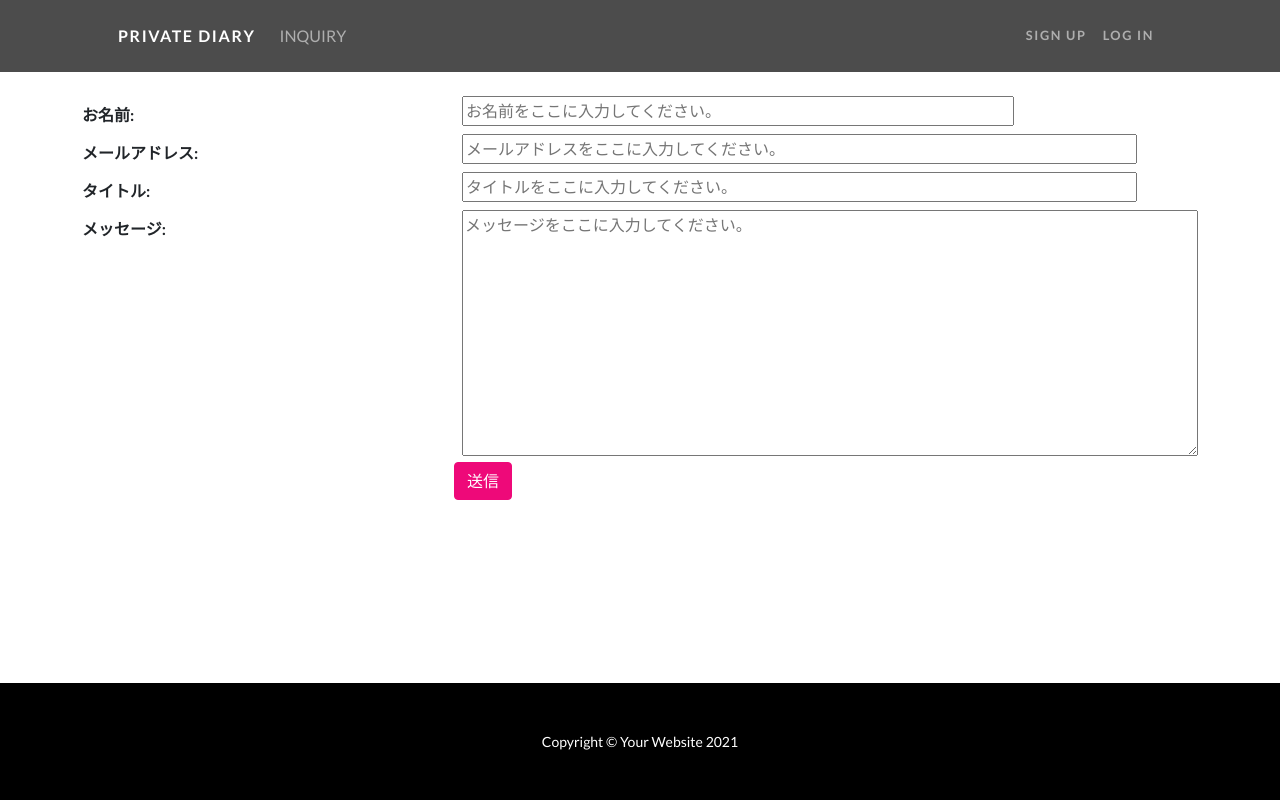
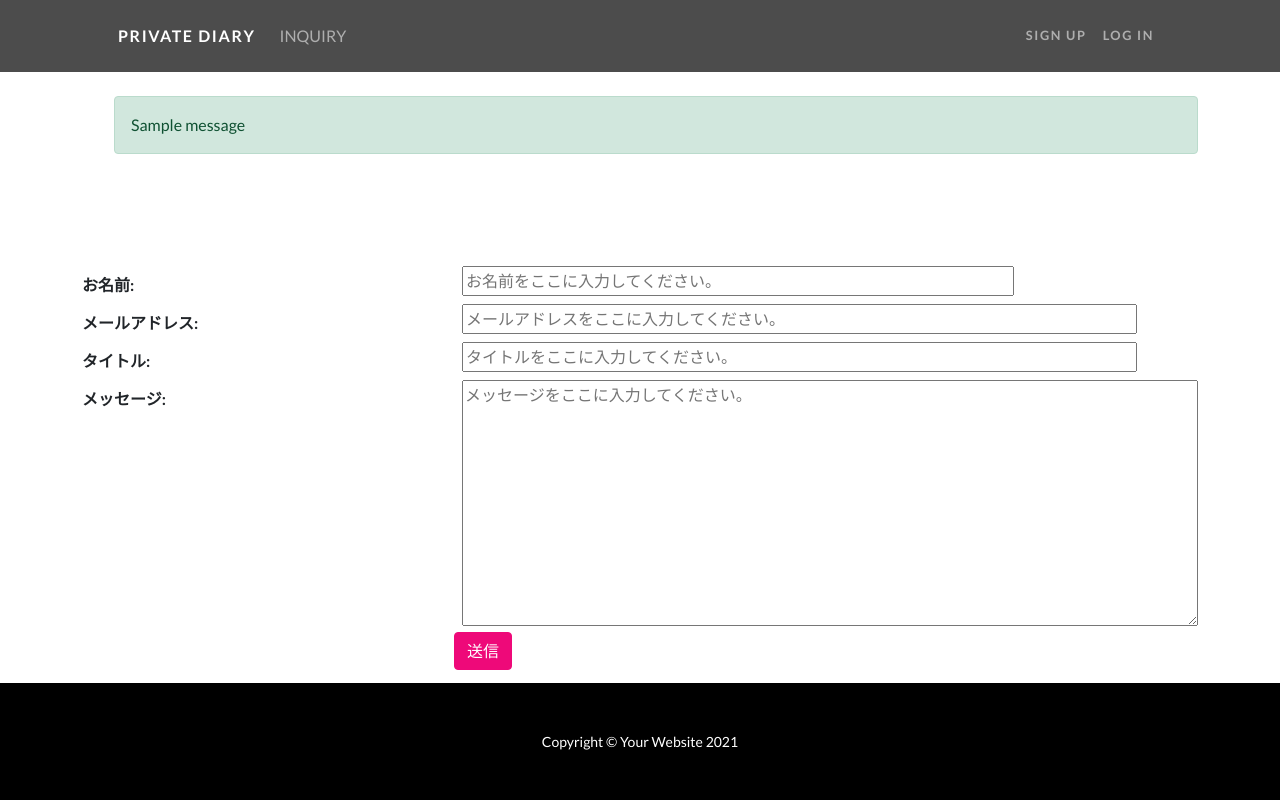
Before and after one commit to sakata0130/private_diary, a Django app: page /inquiry/ in a window 1280 px wide. Run offline with Django 3.2, Linux system fonts and the light colour scheme; tables that the repository leaves empty hold one stand-in row (values such as "Sample post"); one stand-in notice (Sample message) is shown; some libraries are stand-ins or nearby versions.

Commit message:
フォーム機能設定

```diff
--- a/diary/forms.py
+++ b/diary/forms.py
@@ -1,4 +1,5 @@
 from django import forms
+from django.core.mail import EmailMessage
 
 class InquiryForm(forms.Form):
     name = forms.CharField(label='お名前', max_length=30)
@@ -20,3 +21,22 @@ class InquiryForm(forms.Form):
 
         self.fields['message'].widget.attrs['class'] = 'col-12'
         self.fields['message'].widget.attrs['placeholder'] = 'メッセージをここに入力してください。'
+
+    def send_email(self):
+        name = self.cleaned_data['name']
+        email = self.cleaned_data['email']
+        title = self.cleaned_data['title']
+        message = self.cleaned_data['message']
+
+        subject = 'お問い合わせ {}'.format(title)
+        message = '送信者名: {0}\nメールアドレス: {1}\nメッセージ:\n{2}'.format(name, email, message)
+        from_email = 'admin@example.com'
+        to_list = [
+            'test@example.com'
+        ]
+        cc_list = [
+            email
+        ]
+
+        message = EmailMessage(subject=subject, body=message, from_email=from_email, to=to_list, cc=cc_list)
+        message.send()
--- a/diary/templates/diary/base.html
+++ b/diary/templates/diary/base.html
@@ -39,6 +39,22 @@
 
         {% block header %}{% endblock %}
 
+        {% if messages %}
+            <div class ="container">
+                <div class="row">
+                    <div class="my-div-style w-100">
+                        <ul class="messages" style="list-style: none;">
+                            {% for message in messages %}
+                            <li {% if message.tags %} class="{{ message.tags }}" {% endif %}>
+                                {{ message }}
+                            </li>
+                            {% endfor %}
+                        </ul>
+                    </div>
+                </div>
+            </div>
+        {% endif %}
+
         {% block contents %}{% endblock %}
 
         <!-- Footer-->
--- a/diary/views.py
+++ b/diary/views.py
@@ -1,7 +1,12 @@
+import logging
 from django.http.response import Http404, HttpResponse
 from django.shortcuts import render
 from django.views import generic
 from .forms import InquiryForm
+from django.urls import reverse_lazy
+from django.contrib import messages
+
+logger = logging.getLogger(__name__)
 
 # Create your views here.
 def index(request):
@@ -13,3 +18,10 @@ class IndexView(generic.TemplateView):
 class InquiryView(generic.FormView):
     template_name = "diary/inquiry.html"
     form_class = InquiryForm
+    success_url = reverse_lazy('diary:inquiry')
+
+    def from_valid(self, form):
+        form.send_email()
+        messages.success(self.request, 'メッセージを送信しました。')
+        logger.info('Inquiry sent by {}'.format(format(form.cleaned_data['name'])))
+        return super().form_valid(form)
```
Also changed, not shown: config/settings.py (+11 -0 lines).
